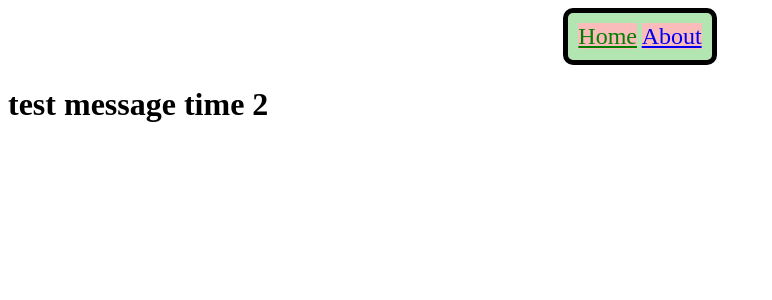
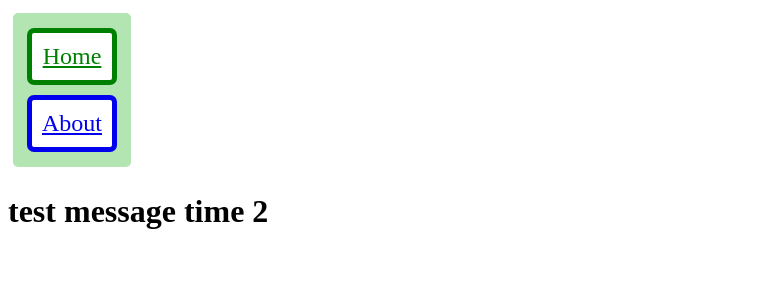
Before and after one commit to MochiHimochi/mochihimochi.github.io, a Jekyll site: the page built from index.html, in a window 1280 px wide. Shown: the top 300 px of the page, without its empty margins (0-772 px from the left). Built offline with Jekyll 4.4.1, drawn with Linux system fonts in a browser that asks for light colours.

Commit message:
Update main.scss

```diff
--- a/_sass/main.scss
+++ b/_sass/main.scss
@@ -1,18 +1,26 @@
 .current {
-  color: green;
+  color: green !important;
 }
 
 .nav {
     background-color: #b3e5b3;
     width: fit-content;
-    margin: auto;
     border-style: solid;
     border-width: thick;
     border-radius: 10px;
     font-size: x-large;
-    padding: 10px;
+    padding: 5px 14px;
+    color: white;
 }
 
 .navlink {
-  background-color: #fabbbb;
+    background-color: #ffffff;
+    width: auto;
+    margin: 10px auto;
+    display: block;
+    padding: 10px;
+    border: 5px;
+    border-radius: 7px;
+    border-style: solid;
+    text-align: center;
 }
```
